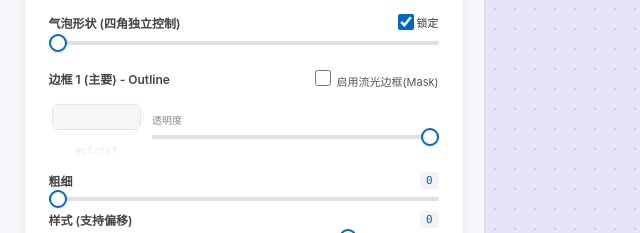
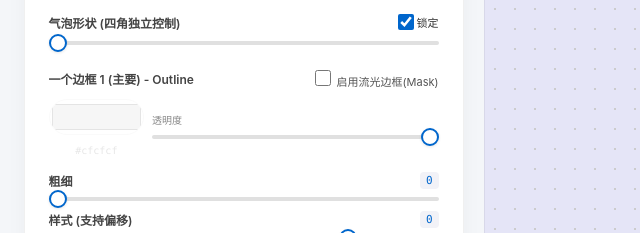
Before and after one commit to Rainyxx-rrr/rainybubble.io, a plain HTML site: page index.html in a window 1280 px wide. Both pictures are taken after a click on the button "质感". Shown: the part 334-567 px from the top of the page, 2-642 px from the left. Drawn offline with Linux system fonts and the light colour scheme.

Commit message:
Update index.html

```diff
--- a/index.html
+++ b/index.html
@@ -451,7 +451,7 @@
             <!-- 主边框 -->
             <div class="control-group">
                 <div class="label-row">
-                    <span class="label-text">边框 1 (主要) - Outline</span>
+                    <span class="label-text">一个边框 1 (主要) - Outline</span>
                     <label style="font-size:11px; color:#555;"><input type="checkbox" id="gradBorderSwitch" class="save-state" onchange="update()"> 启用流光边框(Mask)</label>
                 </div>
 
```
